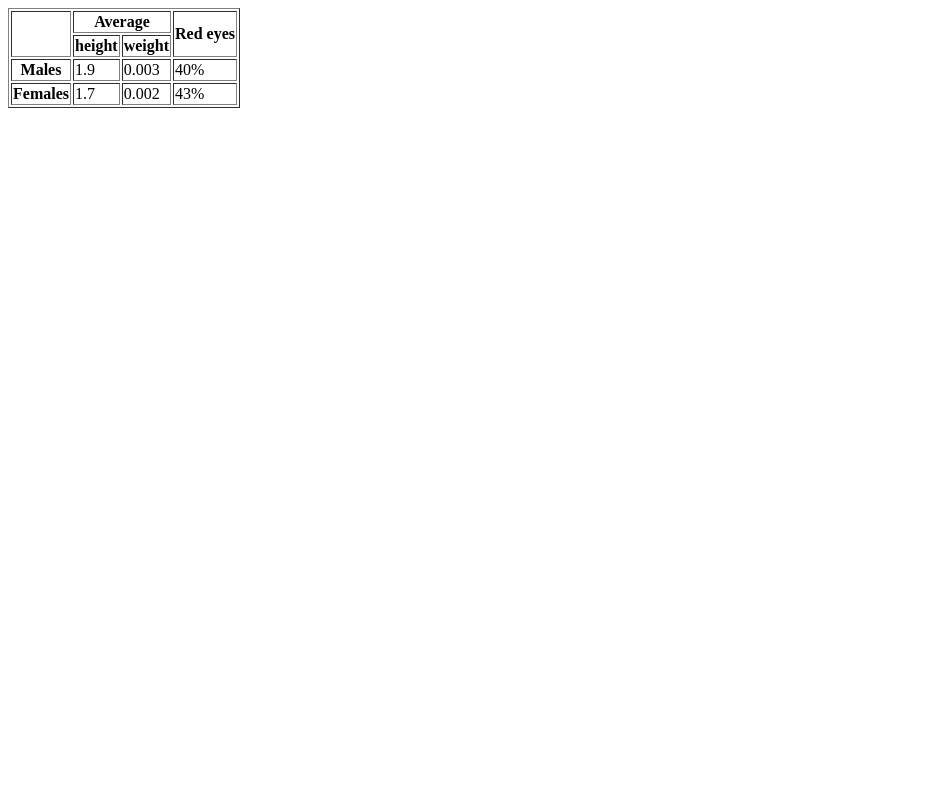
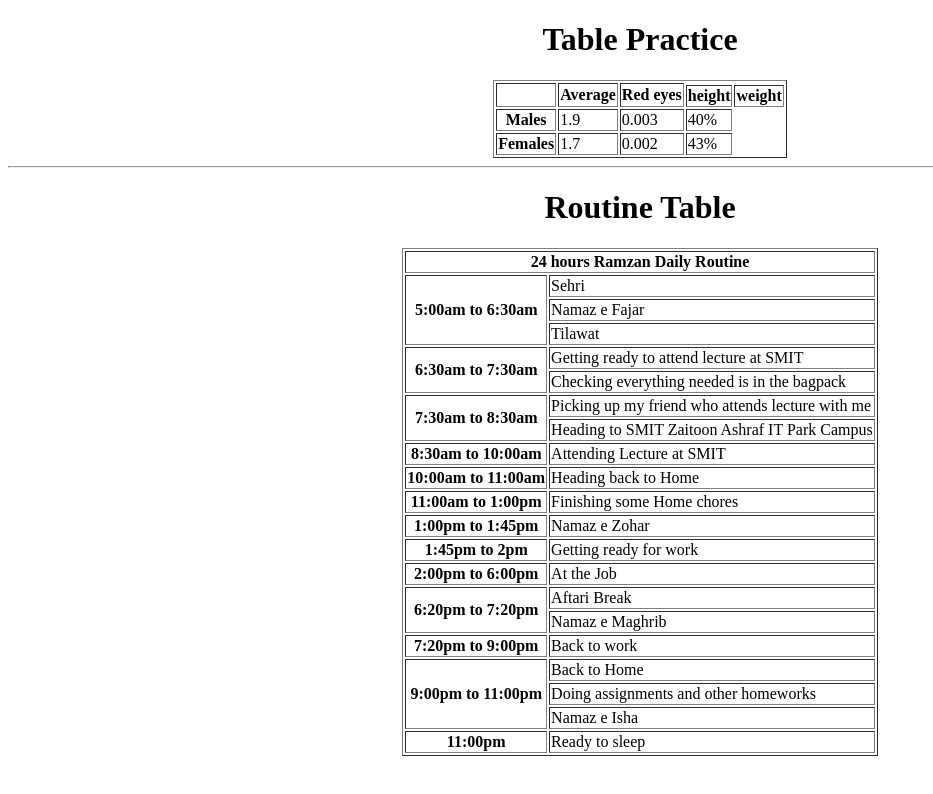
Before and after one commit to ali8642/tables-exercise, a plain HTML site: page index.html in a window 1280 px wide. Shown: the whole page, without its empty margins (0-933 px from the left). Drawn offline with Linux system fonts and the light colour scheme.

Commit message:
routine table added

```diff
--- a/index.html
+++ b/index.html
@@ -8,10 +8,14 @@
 </head>
 
 <body>
+
+    <!-- tables practice -->
+    <center>
+        <h1>Table Practice</h1>
         <table border="1px solid black">
             <tr>
                 <th rowspan="2"></th>
-            <th colspan="2">Average</th>
+                <th rowspan="2">Average</th>
                 <th rowspan="2">Red eyes</th>
             </tr>
             <tr>
@@ -31,6 +35,91 @@
                 <td>43%</td>
             </tr>
         </table>
+    </center>
+    <hr>
+
+    <!-- 24 hours Daily Routine -->
+    <center>
+        <h1>Routine Table</h1>
+        <table border="1px solid black">
+            <tr>
+                <th colspan="5">24 hours Ramzan Daily Routine</th>
+            </tr>
+            <tr>
+                <th rowspan="3">5:00am to 6:30am</th>
+                <td>Sehri</td>
+            </tr>
+            <tr>
+                <td>Namaz e Fajar</td>
+            </tr>
+            <tr>
+                <td>Tilawat</td>
+            </tr>
+            <tr>
+                <th rowspan="2">6:30am to 7:30am</th>
+                <td>Getting ready to attend lecture at SMIT</td>
+            </tr>
+            <tr>
+                <td>Checking everything needed is in the bagpack</td>
+            </tr>
+            <tr>
+                <th rowspan="2">7:30am to 8:30am</th>
+                <td>Picking up my friend who attends lecture with me</td>
+            </tr>
+            <tr>
+                <td>Heading to SMIT Zaitoon Ashraf IT Park Campus</td>
+            </tr>
+            <tr>
+                <th>8:30am to 10:00am</th>
+                <td>Attending Lecture at SMIT</td>
+            </tr>
+            <tr>
+                <th>10:00am to 11:00am</th>
+                <td>Heading back to Home</td>
+            </tr>
+            <tr>
+                <th>11:00am to 1:00pm</th>
+                <td>Finishing some Home chores</td>
+            </tr>
+            <tr>
+                <th>1:00pm to 1:45pm</th>
+                <td>Namaz e Zohar</td>
+            </tr>
+            <tr>
+                <th>1:45pm to 2pm</th>
+                <td>Getting ready for work</td>
+            </tr>
+            <tr>
+                <th>2:00pm to 6:00pm</th>
+                <td>At the Job</td>
+            </tr>
+            <tr>
+                <th rowspan="2">6:20pm to 7:20pm</th>
+                <td>Aftari Break</td>
+            </tr>
+            <tr>
+                <td>Namaz e Maghrib</td>
+            </tr>
+            <tr>
+                <th>7:20pm to 9:00pm</th>
+                <td>Back to work</td>
+            </tr>
+            <tr>
+                <th rowspan="3">9:00pm to 11:00pm</th>
+                <td>Back to Home</td>
+            </tr>
+            <tr>
+                <td>Doing assignments and other homeworks</td>
+            </tr>
+            <tr>
+                <td>Namaz e Isha</td>
+            </tr>
+            <tr>
+                <th>11:00pm</th>
+                <td>Ready to sleep</td>
+            </tr>
+        </table>
+    </center>
 </body>
 
 </html>
```
Lines whose indentation alone changed are shown as unchanged.
